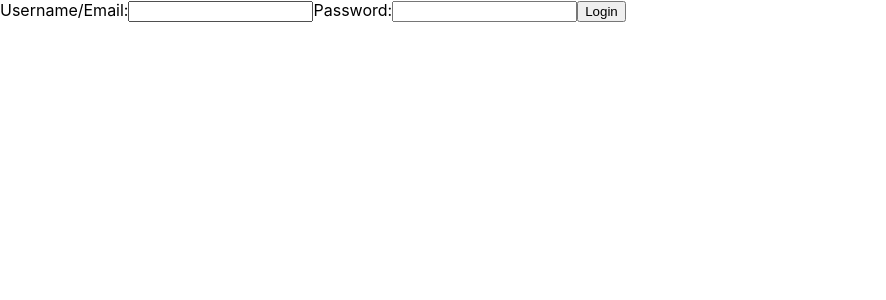
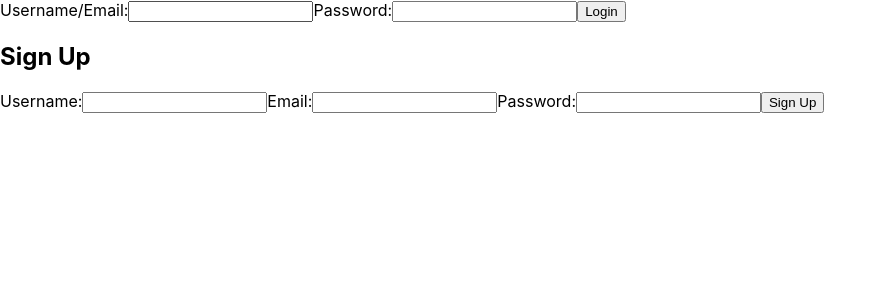
Before and after one commit to Afpex/Expense-Trackr, a React (Create React App) app in the folder expense-trackr/: page / in a window 1280 px wide. Shown: the top 300 px of the page, without its empty margins (0-886 px from the left). Built offline with nearby package versions, Linux system fonts and the light colour scheme.

Commit message:
Added a signup form

```diff
--- a/expense-trackr/src/App.js
+++ b/expense-trackr/src/App.js
@@ -3,6 +3,7 @@
 import React, { useState } from 'react';
 import LoginForm from './components/LoginForm';
 import Dashboard from './components/Dashboard';
+import SignupForm from './components/SignupForm';
 
 function App() {
     // State to track user authentication status
@@ -15,10 +16,21 @@ function App() {
         setIsLoggedIn(true);
     };
 
+    // JSX to render the SignupForm component
+    const renderSignupForm = () => {
+        return (
+            <div>
+                <h2>Sign Up</h2>
+                <SignupForm />
+            </div>
+        );
+    };
+
     return (
         <div className="App">
-            {/* Conditionally render login form or dashboard */}
+            {/* Conditionally render login form, signup form, or dashboard */}
             {isLoggedIn ? <Dashboard /> : <LoginForm onLogin={handleLogin} />}
+            {renderSignupForm()} {/* Render the SignupForm component */}
         </div>
     );
 }
--- /dev/null
+++ b/expense-trackr/src/components/SignupForm.js
@@ -0,0 +1,68 @@
+// SignupForm.js
+
+import React, { useState } from 'react';
+
+const SignupForm = () => {
+  // State for managing form data
+  const [formData, setFormData] = useState({
+    username: '',
+    email: '',
+    password: ''
+  });
+
+  // Function to handle form submission
+const handleSubmit = async (e) => {
+  e.preventDefault();
+  try {
+    // Make a POST request to the backend signup endpoint
+    const response = await fetch('http://localhost:5000/api/register', {
+      method: 'POST',
+      headers: {
+        'Content-Type': 'application/json'
+      },
+      body: JSON.stringify(formData)
+    });
+
+    if (response.ok) {
+      // User registered successfully
+      // Redirect to login page or display success message
+    } else {
+      // Registration failed, handle error
+      console.error('Registration error:', await response.json());
+      // Display error message to the user
+    }
+  } catch (error) {
+    console.error('Error registering user:', error);
+    // Display error message to the user
+  }
+};
+
+  // Function to handle input changes
+  const handleChange = (e) => {
+    setFormData({
+      ...formData,
+      [e.target.name]: e.target.value
+    });
+  };
+
+  // JSX for the signup form
+  return (
+    <form onSubmit={handleSubmit}>
+      <label>
+        Username:
+        <input type="text" name="username" value={formData.username} onChange={handleChange} />
+      </label>
+      <label>
+        Email:
+        <input type="email" name="email" value={formData.email} onChange={handleChange} />
+      </label>
+      <label>
+        Password:
+        <input type="password" name="password" value={formData.password} onChange={handleChange} />
+      </label>
+      <button type="submit">Sign Up</button>
+    </form>
+  );
+};
+
+export default SignupForm;
```
